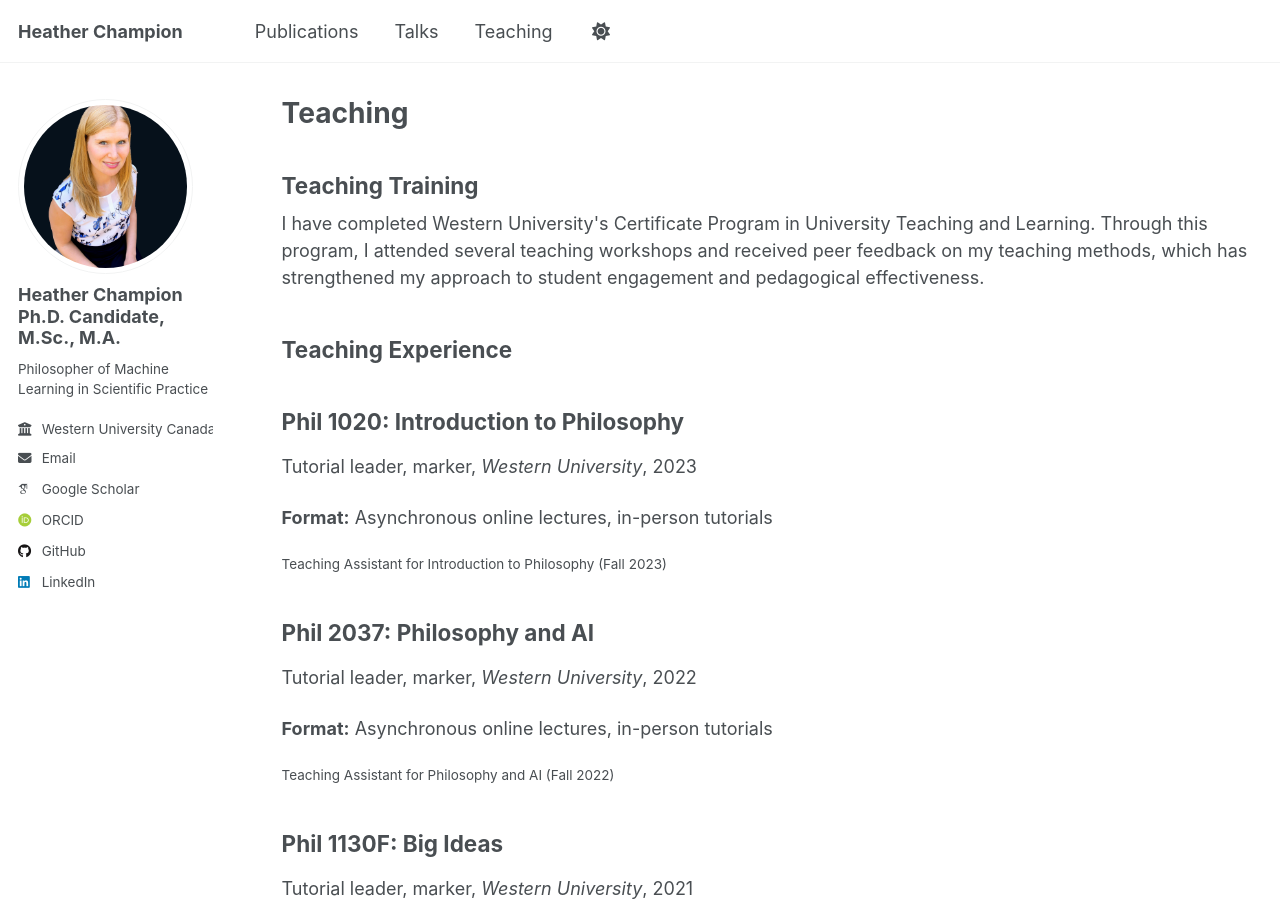
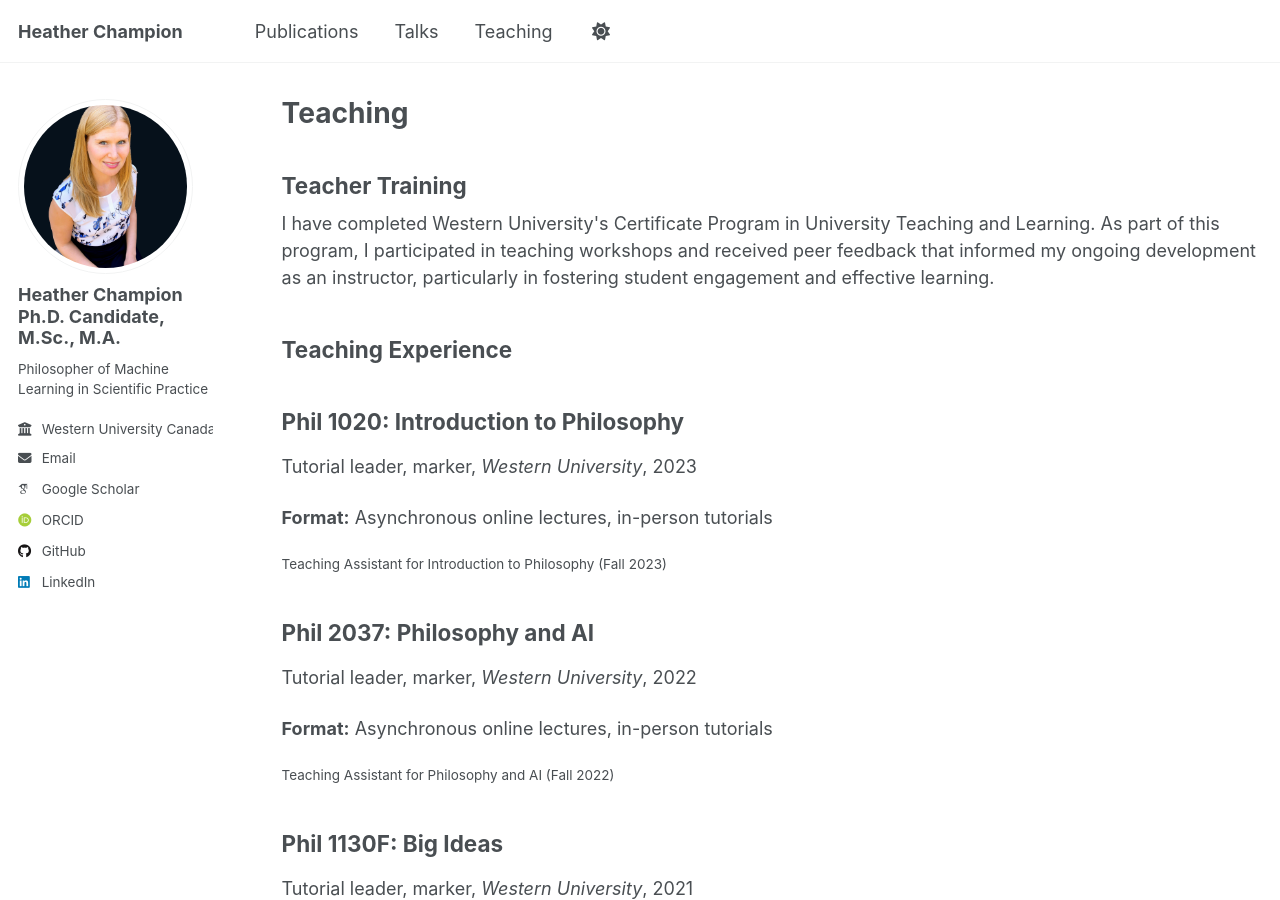
Before and after one commit to liminal-learner/champion, a Jekyll site: the page built from _pages/teaching.html, in a window 1280 px wide and 900 px high. Built offline with Jekyll 4.4.1, drawn with Linux system fonts in a browser that asks for light colours; some web fonts are replaced; a script that is not in the unit is left out.

Commit message:
Change 'Teaching Training' to 'Teacher Training'
Updated headings and improved wording for clarity.

```diff
--- a/_pages/teaching.html
+++ b/_pages/teaching.html
@@ -7,9 +7,9 @@ author_profile: true
 
 {% include base_path %}
 
-<h2>Teaching Training</h2>
+<h2>Teacher Training</h2>
 
-I have completed Western University's Certificate Program in University Teaching and Learning. Through this program, I attended several teaching workshops and received peer feedback on my teaching methods, which has strengthened my approach to student engagement and pedagogical effectiveness.
+I have completed Western University's Certificate Program in University Teaching and Learning. As part of this program, I participated in teaching workshops and received peer feedback that informed my ongoing development as an instructor, particularly in fostering student engagement and effective learning.
 
 <h2>Teaching Experience</h2>
 
```
